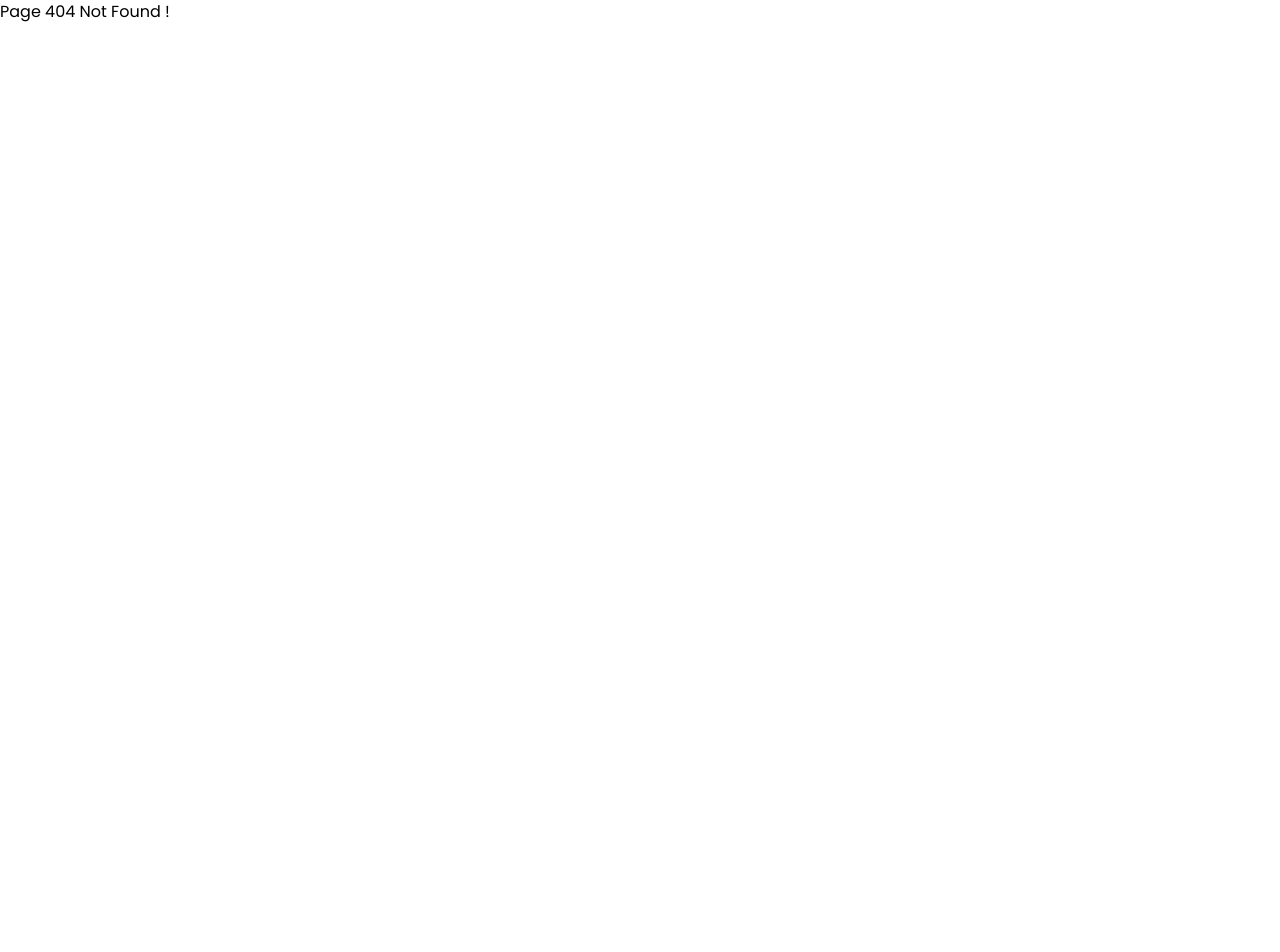
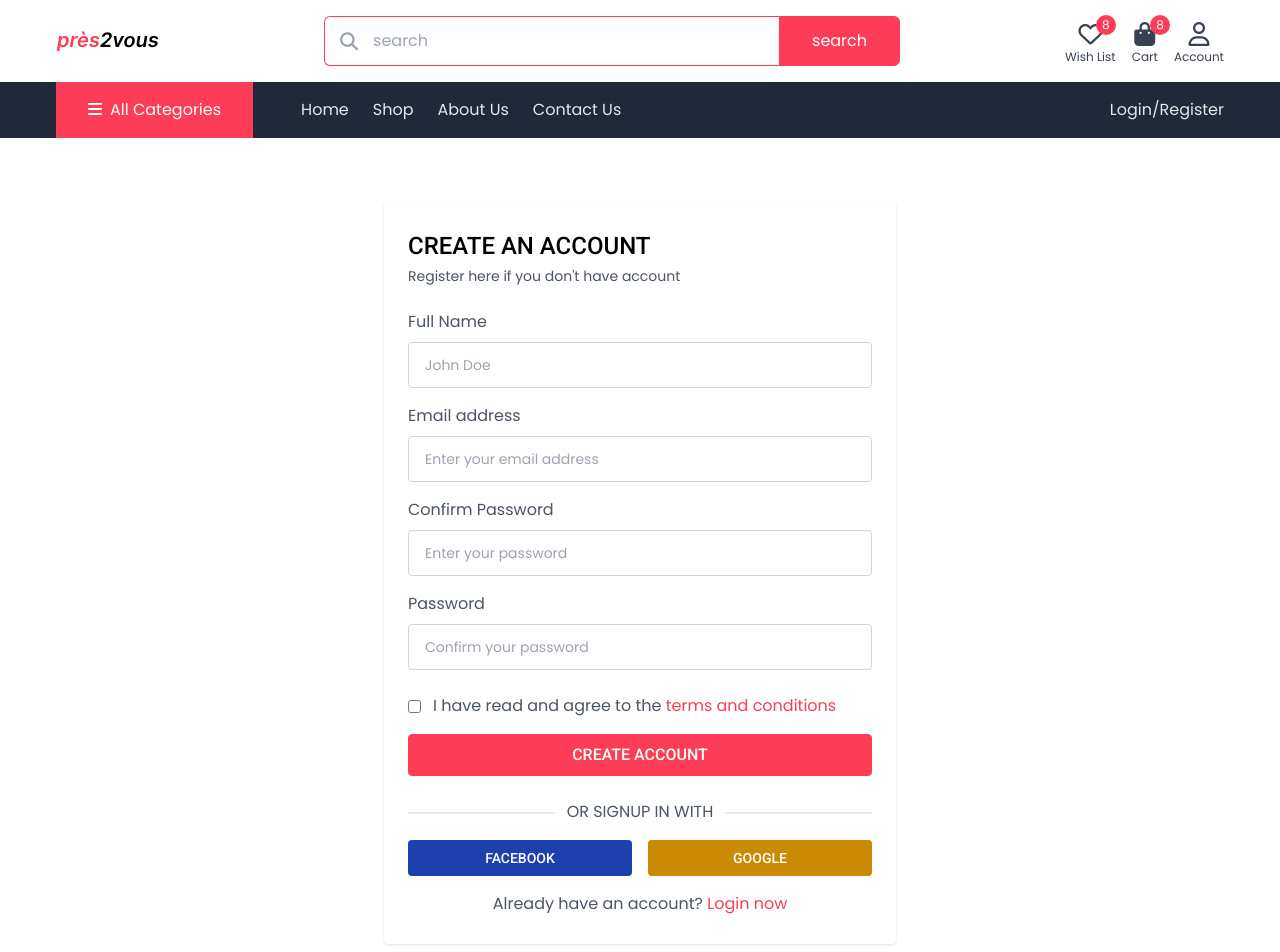
Before and after one commit to alex-codeur/vue-ecommerce, a Vue app: page /register in a window 1280 px wide. Before the commit this address had no page. Shown: the top 952 px of the page. Before the commit the page ends 800 px from the top, so only its background shows below. Built offline with nearby package versions, Linux system fonts and the light colour scheme.

Commit message:
setting up the register page

```diff
--- a/src/router/index.js
+++ b/src/router/index.js
@@ -7,6 +7,7 @@ import Wishlist from '../views/public/Wishlist.vue'
 import Account from '../views/public/Account.vue'
 import Cart from '../views/public/Cart.vue'
 import Checkout from '../views/public/Checkout.vue'
+import Register from '../views/public/Register.vue'
 
 import NotFound from '../views/public/NotFound.vue'
 
@@ -24,7 +25,8 @@ const routes = [
             { path: '/wishlist', name: 'wishlist', component: Wishlist },
             { path: '/account', name: 'account', component: Account },
             { path: '/cart', name: 'cart', component: Cart },
-            { path: '/checkout', name: 'checkout', component: Checkout }
+            { path: '/checkout', name: 'checkout', component: Checkout },
+            { path: '/register', name: 'register', component: Register }
         ]
     },
     {
--- /dev/null
+++ b/src/views/public/Register.vue
@@ -0,0 +1,63 @@
+<template>
+    <!-- Register -->
+    <div class="container py-16">
+        <div class="max-w-lg mx-auto shadow px-6 py-7 rounded overflow-hidden">
+            <h2 class="text-2xl uppercase font-medium mb-1">Create an account</h2>
+            <p class="text-gray-600 mb-6 text-sm">
+                Register here if you don't have account
+            </p>
+            <form action="#">
+                <div class="space-y-4">
+                    <div>
+                        <label for="fullname" class="text-gray-600 mb-2 block">Full Name</label>
+                        <input type="text" id="fullname" class="block w-full border border-gray-300 px-4 py-3 text-gray-600 text-sm rounded focus:ring-0 focus:border-primary placeholder-gray-400" placeholder="John Doe">
+                    </div>
+                    <div>
+                        <label for="email" class="text-gray-600 mb-2 block">Email address</label>
+                        <input type="email" id="email" class="block w-full border border-gray-300 px-4 py-3 text-gray-600 text-sm rounded focus:ring-0 focus:border-primary placeholder-gray-400" placeholder="Enter your email address">
+                    </div>
+                    <div>
+                        <label for="password_confirm" class="text-gray-600 mb-2 block">Confirm Password</label>
+                        <input type="password" id="password_confirm" class="block w-full border border-gray-300 px-4 py-3 text-gray-600 text-sm rounded focus:ring-0 focus:border-primary placeholder-gray-400" placeholder="Enter your password">
+                    </div>
+                    <div>
+                        <label for="password" class="text-gray-600 mb-2 block">Password</label>
+                        <input type="password" id="password" class="block w-full border border-gray-300 px-4 py-3 text-gray-600 text-sm rounded focus:ring-0 focus:border-primary placeholder-gray-400" placeholder="Confirm your password">
+                    </div>
+                </div>
+                <div class="flex items-center justify-between mt-6">
+                    <div class="flex items-center">
+                        <input type="checkbox" name="" id="agreement" class="text-primary  focus:ring-0 rounded-sm cursor-pointer">
+                        <label for="agreement" class="text-gray-600 ml-3 cursor-pointer">I have read and agree to the <span class="text-primary">terms and conditions</span></label>
+                    </div>
+                </div>
+                <div class="mt-4">
+                    <button type="submit" class="block w-full py-2 text-white bg-primary border border-primary rounded hover:bg-transparent hover:text-primary transition uppercase font-roboto font-medium">
+                        Create account
+                    </button>
+                </div>
+            </form>
+
+            <!-- Login with -->
+            <div class="mt-6 flex justify-center relative">
+                <div class="text-gray-600 uppercase px-3 bg-white z-10 relative">Or Signup in with</div>
+                <div class="absolute left-0 top-3 w-full border-b-2 border-gray-200"></div>
+            </div>
+            <div class="flex mt-4 gap-4">
+                <a href="#" class="w-1/2 py-2 text-center text-white bg-blue-800 rounded uppercase font-roboto font-medium text-sm hover:bg-blue-700">Facebook</a>
+                <a href="#" class="w-1/2 py-2 text-center text-white bg-yellow-600 rounded uppercase font-roboto font-medium text-sm hover:bg-yellow-500">Google</a>
+            </div>
+            <!-- Login with end -->
+            <p class="mt-4 text-gray-600 text-center">
+                Already have an account? <a href="#" class="text-primary">Login now</a>
+            </p>
+        </div>
+    </div>
+    <!-- Register end -->
+</template>
+
+<script>
+    export default {
+        name: 'Register'
+    }
+</script>
```
